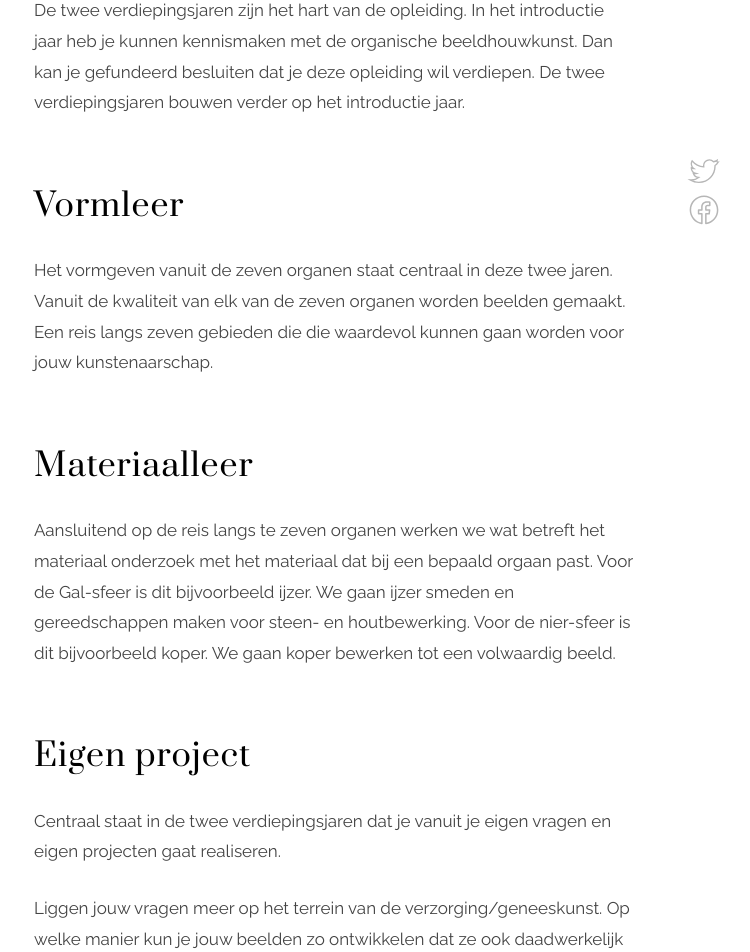
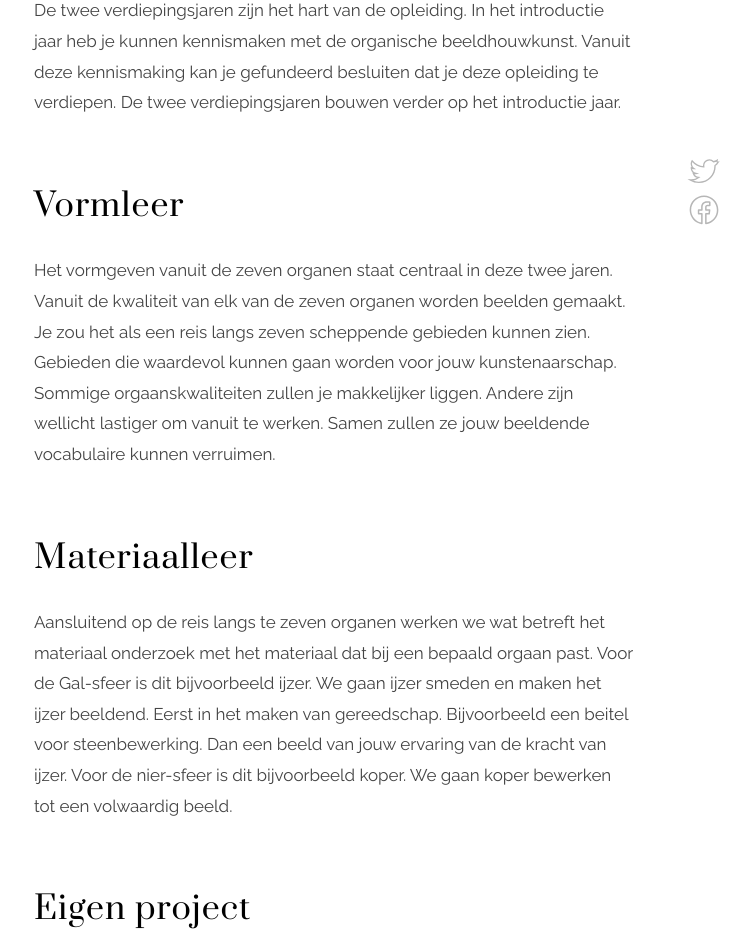
Before and after one commit to feicohajonides2020/feicohajonides2020.github.io, a Jekyll site: the page built from _posts/2019-10-06-Verdiepingsjaren.md, in a window 1280 px wide and 1400 px high, scrolled down 932 px. Shown: the top 952 px of the window, without its empty margins (306-1056 px from the left). Built offline with Jekyll 4.4.1, drawn with Linux system fonts in a browser that asks for light colours; some of the changed text lies outside the part shown.

Commit message:
Update 2019-10-06-Verdiepingsjaren.md

```diff
--- a/_posts/2019-10-06-Verdiepingsjaren.md
+++ b/_posts/2019-10-06-Verdiepingsjaren.md
@@ -9,17 +9,17 @@ Na het introductie jaar volgt de verdieping. Hierin staan de verdere ontwikkelin
 
 
 De twee verdiepingsjaren zijn het hart van de opleiding.
-In het introductie jaar heb je kunnen kennismaken met de organische beeldhouwkunst. Dan kan je gefundeerd besluiten dat je deze opleiding wil verdiepen. De twee verdiepingsjaren bouwen verder op het introductie jaar.
+In het introductie jaar heb je kunnen kennismaken met de organische beeldhouwkunst. Vanuit deze kennismaking kan je gefundeerd besluiten dat je deze opleiding te verdiepen. De twee verdiepingsjaren bouwen verder op het introductie jaar.
 
 
 ## Vormleer
 
-Het vormgeven vanuit de zeven organen staat centraal in deze twee jaren. Vanuit de kwaliteit van elk van de zeven organen worden beelden gemaakt. Een reis langs zeven gebieden die die waardevol kunnen gaan worden voor jouw kunstenaarschap.
+Het vormgeven vanuit de zeven organen staat centraal in deze twee jaren. Vanuit de kwaliteit van elk van de zeven organen worden beelden gemaakt. Je zou het als een reis langs zeven scheppende gebieden kunnen zien. Gebieden die waardevol kunnen gaan worden voor jouw kunstenaarschap. Sommige orgaanskwaliteiten zullen je makkelijker liggen. Andere zijn wellicht lastiger om vanuit te werken. Samen zullen ze jouw beeldende vocabulaire kunnen verruimen.
 
 
 ## Materiaalleer
 Aansluitend op de reis langs te zeven organen werken we wat betreft het materiaal onderzoek met het materiaal dat bij een bepaald orgaan past.
-Voor de Gal-sfeer is dit bijvoorbeeld ijzer. We gaan ijzer smeden en gereedschappen maken voor steen- en houtbewerking.
+Voor de Gal-sfeer is dit bijvoorbeeld ijzer. We gaan ijzer smeden en maken het ijzer beeldend. Eerst in het maken van gereedschap. Bijvoorbeeld een beitel voor steenbewerking. Dan een beeld van jouw ervaring van de kracht van ijzer.
 Voor de nier-sfeer is dit bijvoorbeeld koper. We gaan koper bewerken tot een volwaardig beeld.
 
 
@@ -29,8 +29,8 @@ Centraal staat in de twee verdiepingsjaren dat je vanuit je eigen vragen en eige
 
 Liggen jouw vragen meer op het terrein van de verzorging/geneeskunst. Op welke manier kun je jouw beelden zo ontwikkelen dat ze ook daadwerkelijk ondersteunend/genezend kunnen doorwerken?
 Misschien liggen jouw beeldende vragen meer op het terrein van de natuur. Hoe kan je beelden maken die leven wekkend in een landschap, de planten- en dierenwereld werken?
-De organische beeldhouwkunst kan ook ingezet worden om religieuze thema's zichtbaar te maken, om kinderen bij te staan in hun ontwikkeling enz enz.
-Kortom dit jaar onderzoek je waar je vragen liggen en waar je jouw beeldende vermogen voor in wil zetten.
+De organische beeldhouwkunst kan ook ingezet worden om religieuze thema's zichtbaar te maken, om kinderen bij te staan in hun ontwikkeling, om graf- en geboorte beelden te maken....
+Kortom in de verdiepingsjaren onderzoek je waar je vragen liggen en waar je jouw beeldende vermogen voor in wil zetten.
 
 
 
```
